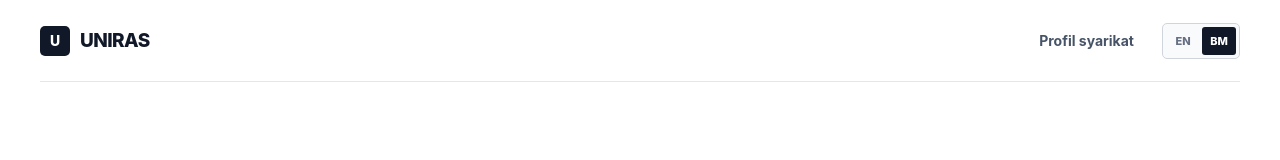
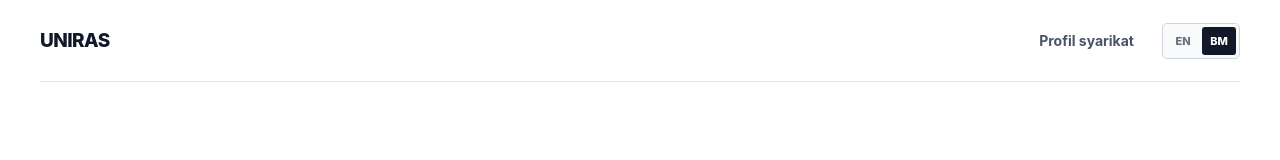
Before and after one commit to kaerogroup/uniras-corporate, a Next.js app: page /bm/vendor in a window 1280 px wide. Shown: the top 160 px of the page. Built offline with nearby package versions, Linux system fonts and the light colour scheme.

Commit message:
refine(vendor): remove provisional brand mark in Malay surface

```diff
--- a/app/bm/vendor/page.tsx
+++ b/app/bm/vendor/page.tsx
@@ -23,13 +23,13 @@ const documents = [
 
 export default function VendorMalayPage() {
   return <main>
-    <header className="site-header shell"><a className="brand" href="/bm" aria-label="Laman utama UNIRAS"><span className="brand-mark">U</span><span>UNIRAS</span></a><nav aria-label="Navigasi halaman vendor"><a href="/bm">Profil syarikat</a><span className="language-switch"><a href="/vendor">EN</a><span className="active">BM</span></span></nav></header>
+    <header className="site-header shell"><a className="brand" href="/bm" aria-label="Laman utama UNIRAS"><span>UNIRAS</span></a><nav aria-label="Navigasi halaman vendor"><a href="/bm">Profil syarikat</a><span className="language-switch"><a href="/vendor">EN</a><span className="active">BM</span></span></nav></header>
     <section className={`${styles.hero} shell`}><div className="eyebrow">Perolehan dan Pendaftaran Vendor</div><h1>Maklumat pendaftaran vendor.</h1><p>Maklumat korporat utama untuk pasukan perolehan yang menilai atau mendaftarkan UNIRAS SDN. BHD. sebagai vendor teknologi. Dokumen sensitif dibekalkan melalui saluran terkawal yang sesuai dan tidak diterbitkan di laman web awam.</p></section>
     <section className={`${styles.section} shell`}><div className="section-kicker">Maklumat korporat</div><div className={styles.facts}><div><span>Nama sah syarikat</span><strong>UNIRAS SDN. BHD.</strong></div><div><span>No. pendaftaran</span><strong>1478108T / 202201032411</strong></div><div><span>Entiti</span><strong>Syarikat sendirian berhad</strong></div><div><span>Negara</span><strong>Malaysia</strong></div><div><span>Perniagaan utama</span><strong>Produk digital, aplikasi dan sistem perniagaan</strong></div><div><span>Maklumat hubungan</span><strong>uniras.capital@gmail.com</strong></div></div></section>
     <section className={`${styles.section} ${styles.soft}`}><div className="shell"><div className="section-kicker">Kesediaan perolehan</div><div className={styles.heading}><h2>Maklumat korporat awam dan akses dokumen terkawal.</h2><p>Pasukan perolehan boleh menyemak maklumat vendor sementara maklumat korporat, perbankan dan peribadi yang sensitif kekal dilindungi.</p></div><div className={styles.readiness}>{readiness.map(([title,status,body])=><article key={title}><div><span>{status}</span></div><h3>{title}</h3><p>{body}</p></article>)}</div></div></section>
     <section className={`${styles.section} shell`}><div className="section-kicker">Kategori vendor</div><div className={styles.heading}><h2>Perkhidmatan teknologi dipetakan kepada kategori perolehan yang lazim.</h2><p>Kategori menggunakan istilah perolehan yang jelas supaya UNIRAS boleh diklasifikasikan secara konsisten dalam sistem vendor.</p></div><div className={styles.tags}>{categories.map((item)=><span key={item}>{item}</span>)}</div></section>
     <section className={`${styles.section} shell`}><div className="section-kicker">Dokumen dan pematuhan</div><div className={styles.heading}><h2>Dokumen korporat tersedia untuk semakan wajar.</h2><p>Maklumat perbankan, pengenalan peribadi dan maklumat statutori sulit tidak diterbitkan di laman web awam.</p></div><div className={styles.documents}>{documents.map(([name,status])=><div key={name}><strong>{name}</strong><span>{status}</span></div>)}</div></section>
     <section className={`${styles.section} ${styles.note}`}><div className={`shell ${styles.noteInner}`}><div><div className="section-kicker">Hubungan perolehan</div><h2>Perlu mendaftarkan UNIRAS dalam sistem vendor anda?</h2><p>Hantar borang pendaftaran, senarai semak dokumen atau keperluan perolehan. Kami akan membekalkan maklumat korporat berkaitan melalui saluran yang sesuai.</p></div><a className="button primary" href="mailto:uniras.capital@gmail.com?subject=Pendaftaran%20Vendor%20-%20UNIRAS%20SDN.%20BHD.">Minta dokumen vendor</a></div></section>
-    <footer className="footer shell"><div className="brand"><span className="brand-mark">U</span><span>UNIRAS</span></div><p>UNIRAS SDN. BHD.<br/>No. Pendaftaran 1478108T / 202201032411</p><p>Produk Digital | Aplikasi | Sistem Perniagaan</p><p>© 2026 UNIRAS SDN. BHD.</p></footer>
+    <footer className="footer shell"><div className="brand"><span>UNIRAS</span></div><p>UNIRAS SDN. BHD.<br/>No. Pendaftaran 1478108T / 202201032411</p><p>Produk Digital | Aplikasi | Sistem Perniagaan</p><p>© 2026 UNIRAS SDN. BHD.</p></footer>
   </main>;
 }
```
